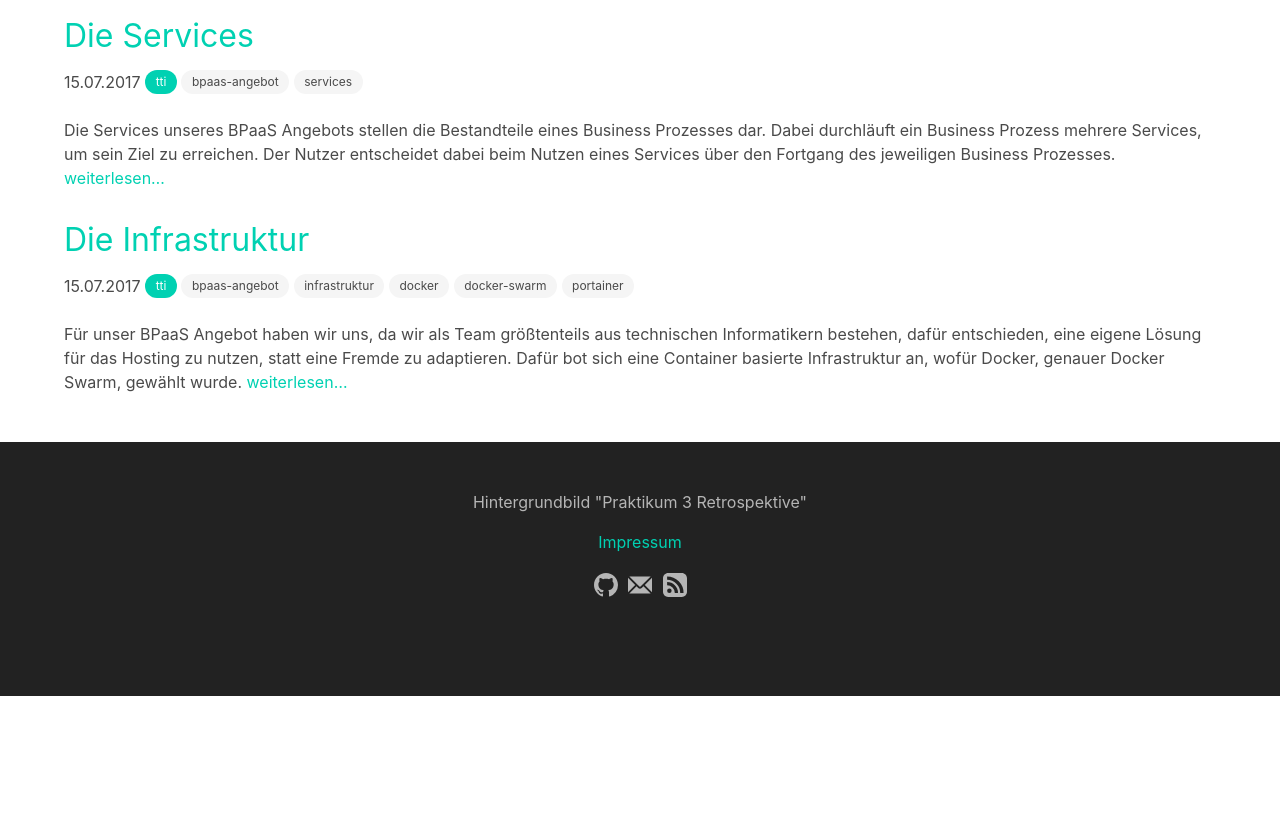
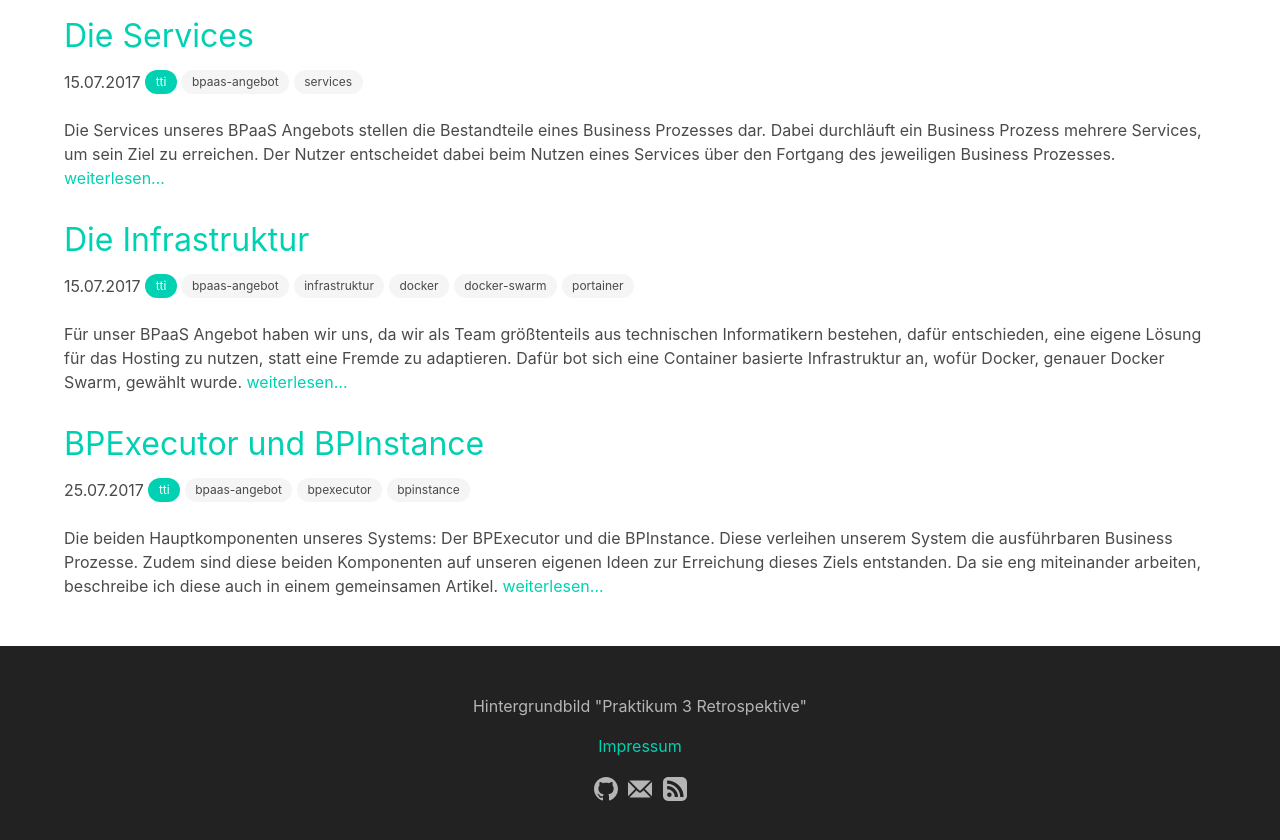
Before and after one commit to EdJoPaTo/edjopato.de, a Jekyll site: the page built from blog/tti.html, in a window 1280 px wide and 900 px high, scrolled down 2531 px. Shown: the top 840 px of the window. Built offline with Jekyll 4.4.1, drawn with Linux system fonts in a browser that asks for light colours; before the commit the page ends 3227 px from its top, so only the background shows below that; some of the changed lines change nothing that is shown.

Commit message:
feat(post): add 'BPExecutor und BPInstance'

```diff
--- a/_posts/2017-07-15-architektur.md
+++ b/_posts/2017-07-15-architektur.md
@@ -2,7 +2,7 @@
 layout: post
 title: Die finale Architektur
 date: '2017-07-15 01:30:00 +0200'
-lastmod: 2017-07-16 16:25:00 +0200
+lastmod: 2017-07-25 13:08:00 +0200
 categories:
   - tti
 tags:
@@ -46,7 +46,7 @@ Sobald alle Informationen gesammelt sind, werden diese in eine RabbitMQ Queue ge
 Diese Queue wird von einer freien **BPInstance** abgerufen und der Business Prozess gestartet.
 So können immer genau so viele Business Prozesse ausgeführt werden, wie BPInstances gestartet sind.
 Wird ein Business Prozess beendet, wird die BPInstance wieder frei und kann den nächsten Business Prozess ausführen.
-Mehr zum BPExecutor und der BPInstance im Blog Eintrag vom Verantwortlichen der beiden Komponenten, sobald dieser erschienen ist…
+Mehr zum BPExecutor und der BPInstance im [Blog Post zum Thema]({% post_url 2017-07-25-bpexecutor-bpinstance %})…
 
 Der **Monitor** dient zur Auswertung der Kundenaktivität, um Aussagen treffen zu können, wie viel ein Business Prozess oder Service genutzt wurde.
 Dafür beobachtet dieser im System verlaufende RabbitMQ Nachrichten.
--- /dev/null
+++ b/_posts/2017-07-25-bpexecutor-bpinstance.md
@@ -0,0 +1,51 @@
+---
+layout: post
+title: BPExecutor und BPInstance
+date: '2017-07-25 13:08:00 +0200'
+categories:
+  - tti
+tags:
+  - bpaas-angebot
+  - bpexecutor
+  - bpinstance
+header: large
+background:
+  style: url(/assets/backgrounds/luhepark4.jpg)
+  color: '#91bffa'
+  is-dark: true
+  name: 'Luhepark Winsen'
+---
+Die beiden Hauptkomponenten unseres Systems: Der BPExecutor und die BPInstance.
+Diese verleihen unserem System die ausführbaren Business Prozesse.
+Zudem sind diese beiden Komponenten auf unseren eigenen Ideen zur Erreichung dieses Ziels entstanden.
+Da sie eng miteinander arbeiten, beschreibe ich diese auch in einem gemeinsamen Artikel.
+
+Wofür sind diese Komponenten nun genau?
+Geht man nach den Namen, muss der BPExecutor etwas Ausführungen, und die BPInstance eine Instanz aufrecht erhalten.
+Und genau dem entspricht dies auch: Der BPExecutor sorgt dafür, das ein Startauftrag eines Business Prozesses entgegen genommen wird, die benötigten Daten gesammelt werden und dann an eine freie BPInstance übermittelt werden kann.
+Die BPInstance kümmert sich dann für die gesamte Laufzeit des Business Prozesses um diesen und alle integrierten Services.
+
+# BPExecutor
+
+Der BPExecutor bekommt in einer RabbitMQ Queue Startaufträge für Business Prozesse.
+Diese Startaufträge umfasst den User, der diesen ausführen will und die ID des im System hinterlegten Business Prozesses.
+Mit der ID holt sich der BPExecutor aus dem Data Center die genaue Beschreibung des Business Prozess.
+Diese gesammelten Informationen über einen, nun startbaren Business Prozess legt der BPExecutor in eine weitere RabbitMQ Queue.
+
+# BPInstance
+
+Aus der Queue kann sich nun eine freie BPInstance einen neuen Business Prozess holen.
+Um mit dem ersten Service zu beginnen fragt die BPInstance auf der BaseUrl des Services den Service Anbieter nach den genauen Routen einer Service Instanz.
+Mit diesen Service Instanz Routen kann die BPInstance nun seine Arbeit beginnen:
+Auf der Result Route fragt die BPInstance per Long Polling nach dem Ergebnis des Services.
+Auf der Data Route wird ebenfalls per Long Polling nach weiteren benötigten Daten des Services gefragt.
+Diese Daten können von vorher gelaufenen Services im selben Business Prozess stammen und werden in der BPInstance gehalten.
+Außerdem kann der Service eine GUI Route bereit stellen.
+Diese GUI Route bietet das User Interface für den Endnutzer an.
+
+Da das Frontend diese GUI Route benötigt, um das GUI darzustellen, stellt das Frontend anfragen für die aktuelle GUI Route eines Business Prozesses an die API.
+Die API sendet dann mit einem RabbitMQ Fanout an alle laufenden BPInstances die Frage, welche Instanz gerade diesen Business Prozess ausführt und welche GUI Route diese gerade hat.
+Genauer beschrieben wird das im [Blog Post](//tti-ss2017-portfolio.jimdo.com/2017/07/08/kommunikation-api-und-bpinstance/) vom Zuständigen unseres Teams für die API.
+
+Der Vorteil an dieser Herangehensweise ist die einfache Skalierbarkeit.
+Die Anzahl der Laufenden BPInstance Docker Container bestimmt die Anzahl der maximal gleichzeitig laufenden Business Prozesse in unserem System.
```
Also changed, not shown: assets/backgrounds/luhepark4.jpg (added).
